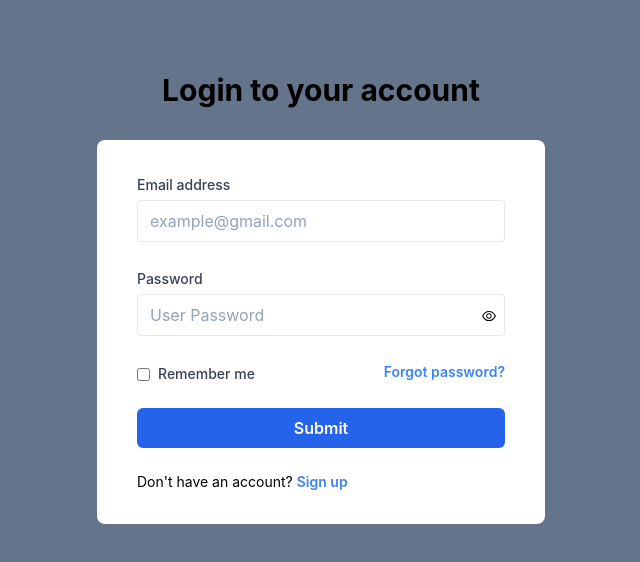
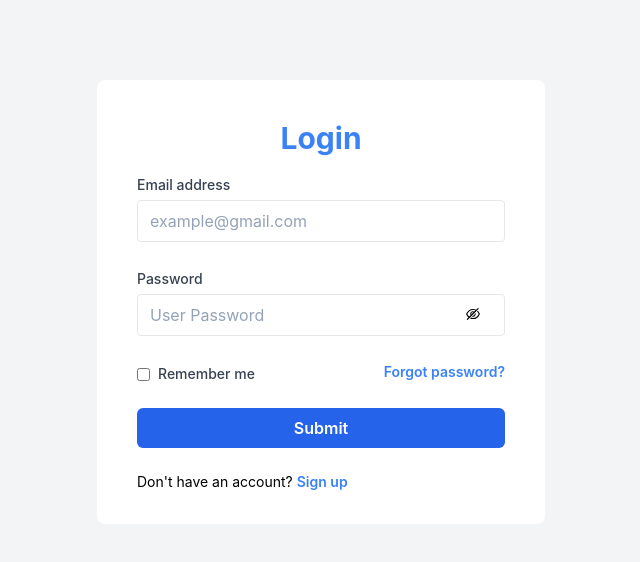
Before and after one commit to Alausa-AbdulAzeez/multiVendorClient, a React (Create React App) app: page /login in a window 1280 px wide. Shown: the top 562 px of the page, without its empty margins (319-959 px from the left). Built offline with nearby package versions, Linux system fonts and the light colour scheme.

Commit message:
completed login functionality

```diff
--- a/src/index.js
+++ b/src/index.js
@@ -6,6 +6,7 @@ import { PersistGate } from "redux-persist/integration/react";
 import { Provider } from "react-redux";
 import { store } from "./redux/store";
 import { persistStore } from "redux-persist";
+import "react-toastify/dist/ReactToastify.css";
 
 const root = ReactDOM.createRoot(document.getElementById("root"));
 
--- a/src/pages/Login.jsx
+++ b/src/pages/Login.jsx
@@ -1,24 +1,107 @@
 import React, { useState } from "react";
-import { AiOutlineEye } from "react-icons/ai";
-import { Link } from "react-router-dom";
+import { AiOutlineEye, AiOutlineEyeInvisible } from "react-icons/ai";
+import { Link, useNavigate } from "react-router-dom";
+import { BASE_URL } from "../functions/requestMethods";
+import { ToastContainer, toast } from "react-toastify";
+import axios from "axios";
+import { useDispatch } from "react-redux";
+import { loginSuccess } from "../redux/userSlice";
 
 const Login = () => {
+  // MISCELLANEOUS
+  const dispatch = useDispatch();
+  const navigate = useNavigate();
+
+  // USER
   const [email, setEmail] = useState(null);
   const [password, setPassword] = useState(null);
 
-  const handleUserLogin = () => {
-    const formData = new FormData();
-    formData.append("email", email);
-    formData.append("password", password);
+  // PASSWORD VISIBILITY
+  const [isConfirmPasswordVisible, setIsConfirmPasswordVisible] =
+    useState(false);
+
+  // REACT TOAST
+  const toastId = React.useRef(null);
+
+  // FUNCTION THAT HANDLES THE CHANGE OF FORM DATA
+  const handleFormDataChange = (e, dataType) => {
+    if (dataType === "email") {
+      setEmail(e.target.value);
+    }
+    if (dataType === "password") {
+      setPassword(e.target.value);
+    }
   };
+  // END OF FUNCTION THAT HANDLES THE CHANGE OF FORM DATA
+
+  // FUNCTION FOR CONFIRM PASSWORD TOGGLE
+
+  const handleToggleConfirmPassword = () => {
+    setIsConfirmPasswordVisible((prev) => !prev);
+  };
+  // END OF FUNCTION FOR CONFIRM PASSWORD TOGGLE
+
+  // FUNCTION TO HANDLE USER LOGIN
+  const handleUserLogin = async (e) => {
+    e.preventDefault();
+
+    const user = {
+      email,
+      password,
+    };
+
+    toastId.current = toast("Please wait...", {
+      autoClose: 3000,
+      isLoading: true,
+    });
+    console.log(user);
+
+    try {
+      await axios
+        .post(`${BASE_URL}/user/login`, user)
+        .then((res) => {
+          toast.update(toastId.current, {
+            render: "Login succesful! Please wait while we redirect you.",
+            type: "success",
+            autoClose: 2000,
+            isLoading: false,
+          });
+          dispatch(loginSuccess(res?.data));
+        })
+        .then(() => {
+          setEmail("");
+          setPassword("");
+          setTimeout(() => {
+            navigate("/");
+          }, 2500);
+        });
+    } catch (error) {
+      console.log(error.message);
+      toast.update(toastId.current, {
+        type: "error",
+        autoClose: 3000,
+        isLoading: false,
+        render: `${
+          error?.response?.data?.title ||
+          error?.response?.data?.description ||
+          error?.response?.data?.message ||
+          error?.message ||
+          "Something went wrong, please try again"
+        }`,
+      });
+    }
+  };
+  // ENDN OF FUNCTION TO HANDLE USER LOGIN
 
   return (
-    <div className="h-screen bg-slate-500  flex flex-col py-12  sm:px-6 lg:px-8">
-      <h1 className="text-center text-3xl font-bold mt-6">
-        Login to your account
-      </h1>
+    <div className="h-screen bg-gray-100  flex flex-col py-12  sm:px-6 lg:px-8">
+      <ToastContainer />
+
       <div className="h-auto bg-white rounded-lg  mx-auto px-4 py-8 mt-8 sm:w-full sm:max-w-md sm:px-10">
-        <form className="space-y-6">
+        <h1 className="text-center text-3xl font-bold mt-2 mb-4 text-blue-500">
+          Login{" "}
+        </h1>
+        <form className="space-y-6" onSubmit={handleUserLogin}>
           <div>
             <label
               htmlFor="email"
@@ -33,6 +116,8 @@ const Login = () => {
                 required
                 placeholder="example@gmail.com"
                 className="w-full border border-gray-200 rounded px-3 py-2 focus:outline-none  focus:border-blue-300 placeholder-slate-400 "
+                onChange={(e) => handleFormDataChange(e, "email")}
+                value={email}
               />
             </div>
           </div>
@@ -50,8 +135,20 @@ const Login = () => {
                 required
                 placeholder="User Password"
                 className="w-full border border-gray-200 rounded px-3 py-2 focus:outline-none  focus:border-blue-300 placeholder-slate-400 "
+                value={password}
+                onChange={(e) => handleFormDataChange(e, "password")}
               />
-              <AiOutlineEye className="absolute right-2 top-1/3 cursor-pointer" />
+              {isConfirmPasswordVisible ? (
+                <AiOutlineEye
+                  className="absolute right-6 top-3 cursor-pointer"
+                  onClick={handleToggleConfirmPassword}
+                />
+              ) : (
+                <AiOutlineEyeInvisible
+                  className="absolute right-6 top-3 cursor-pointer"
+                  onClick={handleToggleConfirmPassword}
+                />
+              )}
             </div>
           </div>
           <div className="flex items-center justify-between">
@@ -78,7 +175,6 @@ const Login = () => {
           <button
             type="subimt"
             className="w-full text-center bg-blue-600 text-white rounded-md py-2 font-semibold"
-            onClick={handleUserLogin}
           >
             Submit
           </button>
--- a/src/pages/Signup.jsx
+++ b/src/pages/Signup.jsx
@@ -1,17 +1,12 @@
 import axios from "axios";
 import React, { useState } from "react";
 import { AiOutlineEye, AiOutlineEyeInvisible } from "react-icons/ai";
-import { Link, useNavigate } from "react-router-dom";
+import { Link } from "react-router-dom";
 import { BASE_URL } from "../functions/requestMethods";
 import { ToastContainer, toast } from "react-toastify";
-import { useDispatch } from "react-redux";
-import { loginSuccess } from "../redux/userSlice";
 import "react-toastify/dist/ReactToastify.css";
 
 const Signup = () => {
-  // MISCELLANEOUS
-  const dispatch = useDispatch();
-  const navigate = useNavigate();
   // FORM DATA
   const [email, setEmail] = useState("");
   const [name, setName] = useState("");
@@ -99,7 +94,6 @@ const Signup = () => {
       }
     } catch (error) {
       console.log(error.message);
-      console.log("error");
       toast.update(toastId.current, {
         type: "error",
         autoClose: 3000,
@@ -120,7 +114,7 @@ const Signup = () => {
     <div className="flex flex-col items-center h-screen py-8 bg-gray-100  sm:px-6 lg:px-8">
       <ToastContainer />
       <form className="bg-white rounded-lg  mx-auto px-4 py-8 mt-8 sm:w-full sm:max-w-md sm:px-10 space-y-6 shadow-lg">
-        <h1 className="text-3xl font-bold text-blue-500 text-center">
+        <h1 className="text-3xl font-bold text-blue-500 text-center ">
           Sign up
         </h1>
         <div className="flex flex-col ">
```
